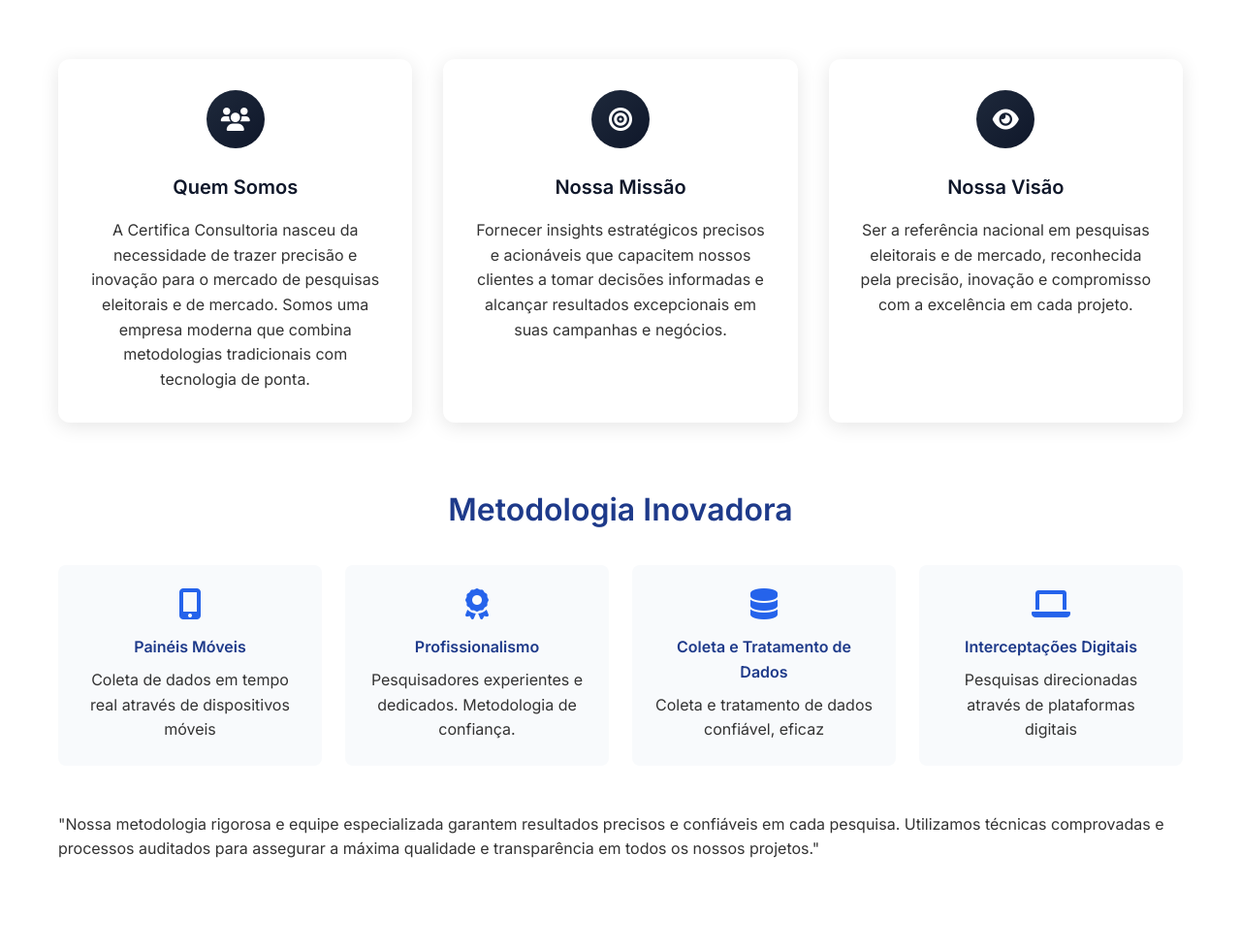
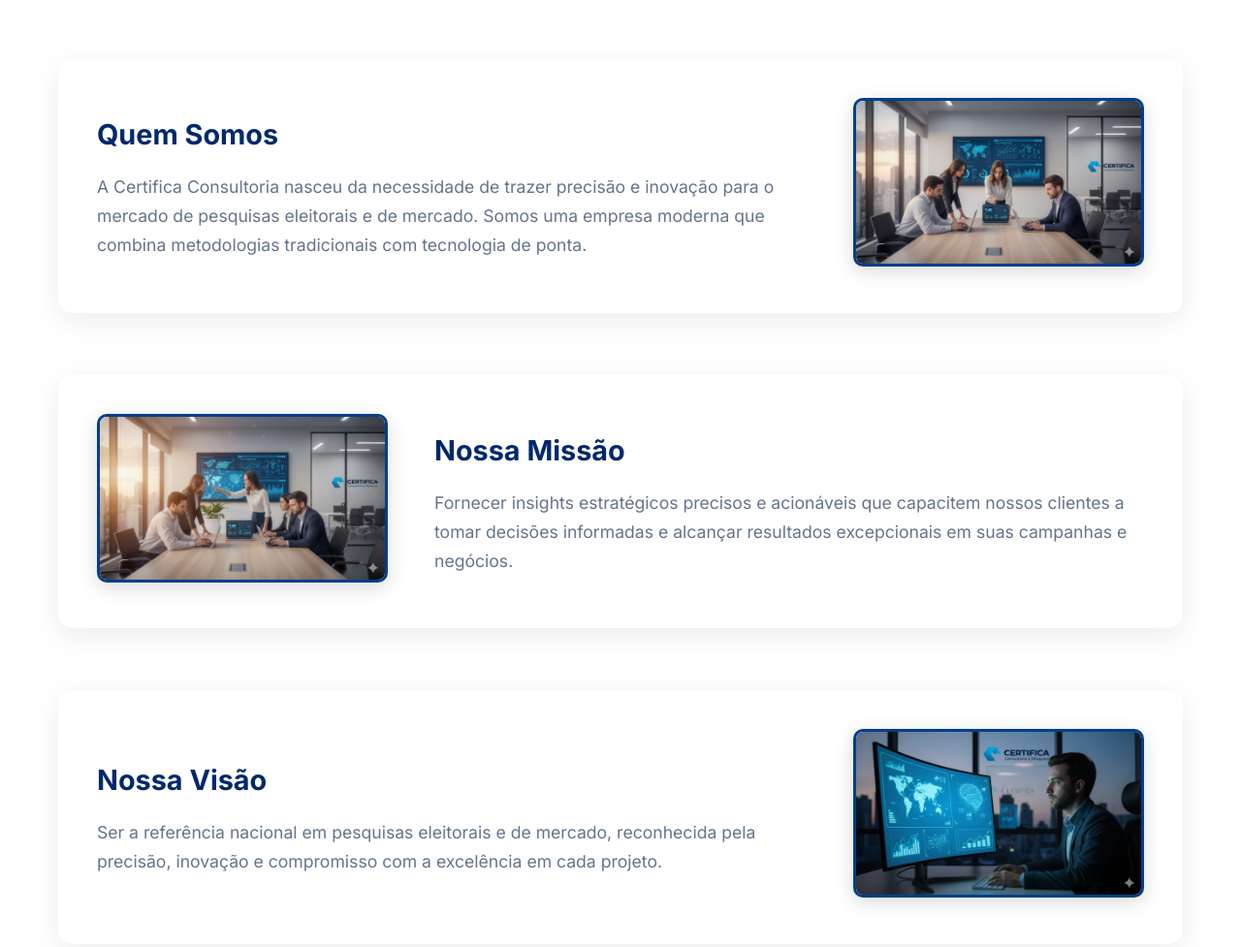
Before and after one commit to clodomiralves/site-certifica-pesquisa, a plain HTML site: page index.html in a window 1280 px wide. Shown: the part 1007-1984 px from the top of the page at 97% size. Drawn offline with Linux system fonts and the light colour scheme.

Commit message:
Novas atualizacoes

```diff
--- a/index.html
+++ b/index.html
@@ -67,61 +67,36 @@
                 <p>Construindo confiança através de metodologia inovadora e expertise comprovada</p>
             </div>
 
-            <div class="about-grid">
-                <div class="about-card">
-                    <div class="card-icon">
-                        <i class="fas fa-users"></i>
-                    </div>
+            <div class="about-section-content">
+                <div class="about-item">
+                    <div class="about-text">
                         <h3>Quem Somos</h3>
                         <p>A Certifica Consultoria nasceu da necessidade de trazer precisão e inovação para o mercado de pesquisas eleitorais e de mercado. Somos uma empresa moderna que combina metodologias tradicionais com tecnologia de ponta.</p>
                     </div>
-
-                <div class="about-card">
-                    <div class="card-icon">
-                        <i class="fas fa-bullseye"></i>
+                    <div class="about-image">
+                        <img src="somos-foto.png" alt="Quem Somos">
                     </div>
+                </div>
+                <div class="about-item reverse">
+                    <div class="about-text">
                         <h3>Nossa Missão</h3>
                         <p>Fornecer insights estratégicos precisos e acionáveis que capacitem nossos clientes a tomar decisões informadas e alcançar resultados excepcionais em suas campanhas e negócios.</p>
                     </div>
-
-                <div class="about-card">
-                    <div class="card-icon">
-                        <i class="fas fa-eye"></i>
+                    <div class="about-image">
+                        <img src="missao-foto.png" alt="Nossa Missão">
                     </div>
+                </div>
+                <div class="about-item">
+                    <div class="about-text">
                         <h3>Nossa Visão</h3>
                         <p>Ser a referência nacional em pesquisas eleitorais e de mercado, reconhecida pela precisão, inovação e compromisso com a excelência em cada projeto.</p>
                     </div>
-            </div>
-
-            <div class="methodology">
-                <h3>Metodologia Inovadora</h3>
-                <div class="methodology-grid">
-                    <div class="method-item">
-                        <i class="fas fa-mobile-alt"></i>
-                        <h4>Painéis Móveis</h4>
-                        <p>Coleta de dados em tempo real através de dispositivos móveis</p>
-                    </div>
-                    <div class="method-item">
-                        <i class="fas fa-award"></i>
-                        <h4>Profissionalismo</h4>
-                        <p>Pesquisadores experientes e dedicados. Metodologia de confiança.</p>
-                    </div>
-                    <div class="method-item">
-                        <i class="fas fa-database"></i>
-                        <h4>Coleta e Tratamento de Dados</h4>
-                        <p>Coleta e tratamento de dados confiável, eficaz</p>
-                    </div>
-                    <div class="method-item">
-                        <i class="fas fa-laptop"></i>
-                        <h4>Interceptações Digitais</h4>
-                        <p>Pesquisas direcionadas através de plataformas digitais</p>
+                    <div class="about-image">
+                        <img src="visao-foto.png" alt="Nossa Visão">
                     </div>
                 </div>
             </div>
 
-            <div class="quote">
-                <p>"Nossa metodologia rigorosa e equipe especializada garantem resultados precisos e confiáveis em cada pesquisa. Utilizamos técnicas comprovadas e processos auditados para assegurar a máxima qualidade e transparência em todos os nossos projetos."</p>
-            </div>
         </div>
     </section>
 
@@ -555,7 +530,7 @@
                     <div class="social-media">
                         <a href="https://www.facebook.com/profile.php?id=61579044805876" target="_blank" class="social-link"><i class="fab fa-facebook-f"></i></a>
                         <a href="https://www.instagram.com/certificapesquisa/" target="_blank" class="social-link"><i class="fab fa-instagram"></i></a>
-                        <a href="#" class="social-link"><i class="fab fa-linkedin-in"></i></a>
+                        <a href="https://www.linkedin.com/company/certifica-consultoria-e-pesquisa/" target="_blank" class="social-link"><i class="fab fa-linkedin-in"></i></a>
                     </div>
                 </div>
                 <div class="footer-column">
--- a/styles.css
+++ b/styles.css
@@ -282,37 +282,70 @@ body {
     color: #64748b;
 }
 
-.about-grid {
-    display: grid;
-    grid-template-columns: repeat(auto-fit, minmax(300px, 1fr));
-    gap: 2rem;
-    margin-bottom: 4rem;
+.about-section-content {
+    display: flex;
+    flex-direction: column;
+    gap: 4rem;
 }
 
-.about-card {
+.about-item {
+    display: flex;
+    align-items: center;
+    gap: 3rem;
     background: white;
-    padding: 2rem;
-    border-radius: 12px;
-    box-shadow: 0 4px 20px rgba(0, 0, 0, 0.1);
-    text-align: center;
+    padding: 2.5rem;
+    border-radius: 15px;
+    box-shadow: 0 8px 30px rgba(0, 0, 0, 0.08);
     transition: transform 0.3s ease;
 }
 
-.about-card:hover {
-    transform: translateY(-5px);
+.about-item:hover {
+    transform: translateY(-8px);
 }
 
-.card-icon {
-    width: 60px;
-    height: 60px;
-    background: linear-gradient(135deg, #1e293b, #0f172a);
-    border-radius: 50%;
-    display: flex;
-    align-items: center;
-    justify-content: center;
-    margin: 0 auto 1.5rem;
-    color: white;
-    font-size: 1.5rem;
+.about-item.reverse {
+    flex-direction: row-reverse;
+}
+
+.about-text {
+    flex: 1;
+}
+
+.about-text h3 {
+    font-size: 1.8rem;
+    color: #00296b;
+    margin-bottom: 1rem;
+}
+
+.about-text p {
+    font-size: 1.1rem;
+    color: #64748b;
+    line-height: 1.7;
+}
+
+.about-image {
+    flex: 0 0 300px; /* Fixed width for image container */
+    text-align: center;
+}
+
+.about-image img {
+    width: 100%;
+    max-width: 300px; /* Ensure image doesn't exceed container */
+    height: auto;
+    border-radius: 10px;
+    box-shadow: 0 5px 20px rgba(0, 0, 0, 0.15);
+    border: 3px solid #003f88;
+}
+
+@media (max-width: 992px) {
+    .about-item, .about-item.reverse {
+        flex-direction: column;
+        text-align: center;
+    }
+
+    .about-image {
+        margin-top: 2rem;
+    }
 }
 
 .about-card h3 {
```
Also changed, not shown: missao-foto.png (added), somos-foto.png (added), visao-foto.png (added). Lines whose indentation alone changed are shown as unchanged.
